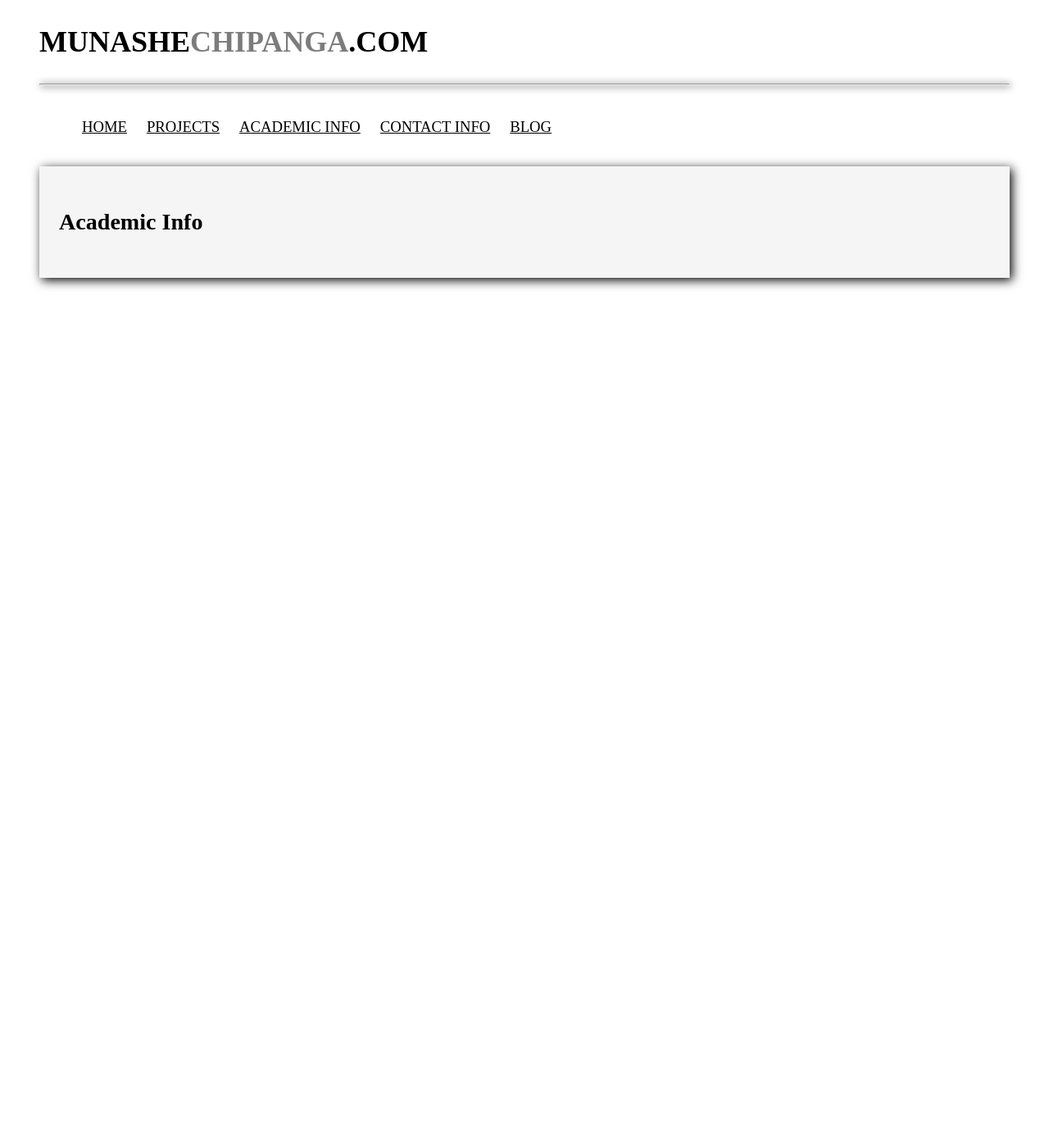
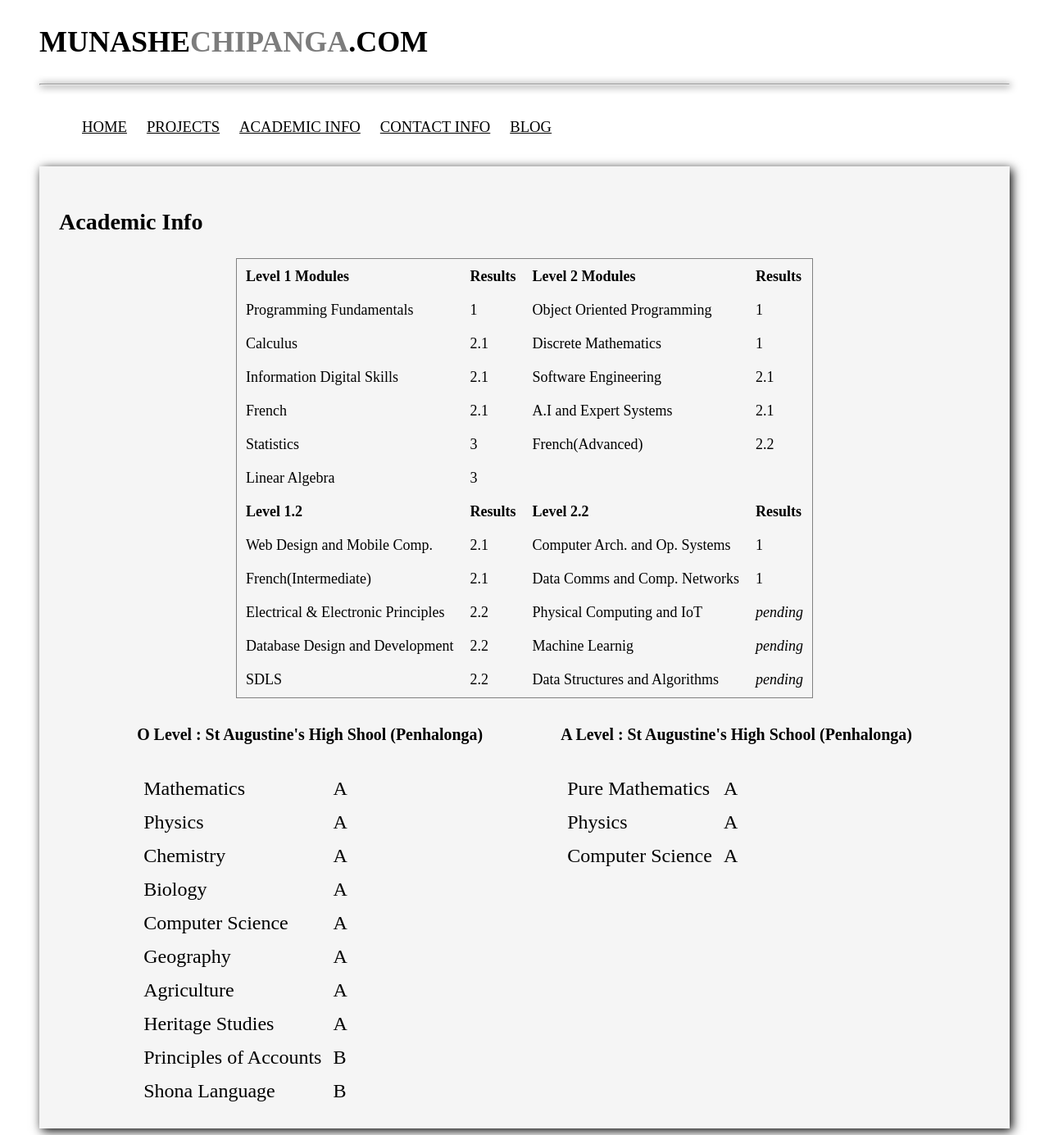
Before and after one commit to munacips/munashechipanga, a Django app: page /academic_info/ in a window 1280 px wide. Shown: the whole page at 82% size. Before the commit the page ends 352 px from the top, so only its background shows below. Run offline with Django 4.2, Linux system fonts and the light colour scheme.

Commit message:
Did the results page and projects page

```diff
--- a/main/models.py
+++ b/main/models.py
@@ -5,4 +5,7 @@ class Project(models.Model):
     date_started = models.DateField()
     description = models.TextField()
     thumbnail = models.ImageField(upload_to='media/project_thumbnail')
-    github_link = models.URLField()
+    github_link = models.URLField(null=True,blank=True)
+
+    def __str__(self):
+        return self.name
--- a/main/templates/main/acad.html
+++ b/main/templates/main/acad.html
@@ -1,8 +1,154 @@
 {% extends 'main/layout.html' %}
 {% block content %}
 
-    <div>
-        <h3>Academic Info</h3>
+<div>
+    <h3>Academic Info</h3>
+    <div class="varsity">
+        <table class="var-results">
+            <tr>
+                <td><b>Level 1 Modules</b></td>
+                <td><b>Results</b></td>
+                <td><b>Level 2 Modules</b></td>
+                <td><b>Results</b></td>
+            </tr>
+            <tr>
+                <td>Programming Fundamentals</td>
+                <td>1</td>
+                <td>Object Oriented Programming</td>
+                <td>1</td>
+            </tr>
+            <tr>
+                <td>Calculus</td>
+                <td>2.1</td>
+                <td>Discrete Mathematics</td>
+                <td>1</td>
+            </tr>
+            <tr>
+                <td>Information Digital Skills</td>
+                <td>2.1</td>
+                <td>Software Engineering</td>
+                <td>2.1</td>
+            </tr>
+            <tr>
+                <td>French</td>
+                <td>2.1</td>
+                <td>A.I and Expert Systems</td>
+                <td>2.1</td>
+            </tr>
+            <tr>
+                <td>Statistics</td>
+                <td>3</td>
+                <td>French(Advanced)</td>
+                <td>2.2</td>
+            </tr>
+            <tr>
+                <td>Linear Algebra</td>
+                <td>3</td>
+                <td></td>
+                <td></td>
+            </tr>
+            <tr>
+                <td><b>Level 1.2</b></td>
+                <td><b>Results</b></td>
+                <td><b>Level 2.2</b></td>
+                <td><b>Results</b></td>
+            </tr>
+            <tr>
+                <td>Web Design and Mobile Comp.</td>
+                <td>2.1</td>
+                <td>Computer Arch. and Op. Systems</td>
+                <td>1</td>
+            </tr>
+            <tr>
+                <td>French(Intermediate)</td>
+                <td>2.1</td>
+                <td>Data Comms and Comp. Networks</td>
+                <td>1</td>
+            </tr>
+            <tr>
+                <td>Electrical & Electronic Principles</td>
+                <td>2.2</td>
+                <td>Physical Computing and IoT</td>
+                <td><i>pending</i></td>
+            </tr>
+            <tr>
+                <td>Database Design and Development</td>
+                <td>2.2</td>
+                <td>Machine Learnig</td>
+                <td><i>pending</i></td>
+            </tr>
+            <tr>
+                <td>SDLS</td>
+                <td>2.2</td>
+                <td>Data Structures and Algorithms</td>
+                <td><i>pending</i></td>
+            </tr>
+        </table>
     </div>
+    <div class="results">
+        <div>
+            <h5>O Level : St Augustine's High Shool (Penhalonga)</h5>
+            <table>
+                <tr>
+                    <td>Mathematics</td>
+                    <td>A</td>
+                </tr>
+                <tr>
+                    <td>Physics</td>
+                    <td>A</td>
+                </tr>
+                <tr>
+                    <td>Chemistry</td>
+                    <td>A</td>
+                </tr>
+                <tr>
+                    <td>Biology</td>
+                    <td>A</td>
+                </tr>
+                <tr>
+                    <td>Computer Science</td>
+                    <td>A</td>
+                </tr>
+                <tr>
+                    <td>Geography</td>
+                    <td>A</td>
+                </tr>
+                <tr>
+                    <td>Agriculture</td>
+                    <td>A</td>
+                </tr>
+                <tr>
+                    <td>Heritage Studies</td>
+                    <td>A</td>
+                </tr>
+                <tr>
+                    <td>Principles of Accounts</td>
+                    <td>B</td>
+                </tr>
+                <tr>
+                    <td>Shona Language</td>
+                    <td>B</td>
+                </tr>
+            </table>
+        </div>
+        <div>
+            <h5>A Level : St Augustine's High School (Penhalonga)</h5>
+            <table>
+                <tr>
+                    <td>Pure Mathematics</td>
+                    <td>A</td>
+                </tr>
+                <tr>
+                    <td>Physics</td>
+                    <td>A</td>
+                </tr>
+                <tr>
+                    <td>Computer Science</td>
+                    <td>A</td>
+                </tr>
+            </table>
+        </div>
+    </div>
+</div>
 
 {% endblock %}
--- a/main/views.py
+++ b/main/views.py
@@ -1,11 +1,14 @@
 from django.shortcuts import render
+from .models import Project
 
 def home(request):
     context = {}
     return render(request,'main/home.html',context)
 
 def projects(request):
-    context = {}
+    context = {
+        'projects' : Project.objects.all()
+    }
     return render(request,'main/projects.html',context)
 
 def acad(request):
--- a/static/static_files/css/main.css
+++ b/static/static_files/css/main.css
@@ -68,3 +68,41 @@ img{
     height: 100%;
     object-fit: cover;
 }
+.thumbnail{
+    width: 30%;
+}
+.project-info{
+    padding: 1em;
+    width: 70%;
+}
+.projects :nth-child(even){
+    flex-direction: row-reverse;
+    display: flex;
+    padding: o.5em;
+}
+.project{
+    flex-direction: row;
+    display: flex;
+    padding: 0.5em;
+}
+img{
+    width: 100%;
+    height: 100%;
+}
+.results{
+    display: flex;
+    flex-direction: row;
+    justify-content: space-evenly;
+}
+table tr td{
+    padding: 0.25em;
+}
+.var-results{
+    font-size: 0.75em;
+    border: 1px grey solid;
+    width: max-content;
+    margin: 0 auto;
+}
+.var-results tr td{
+    padding: 0.5em;
+}
```
Also changed, not shown: main/templates/main/projects.html (+9 -1 lines), db.sqlite3.
